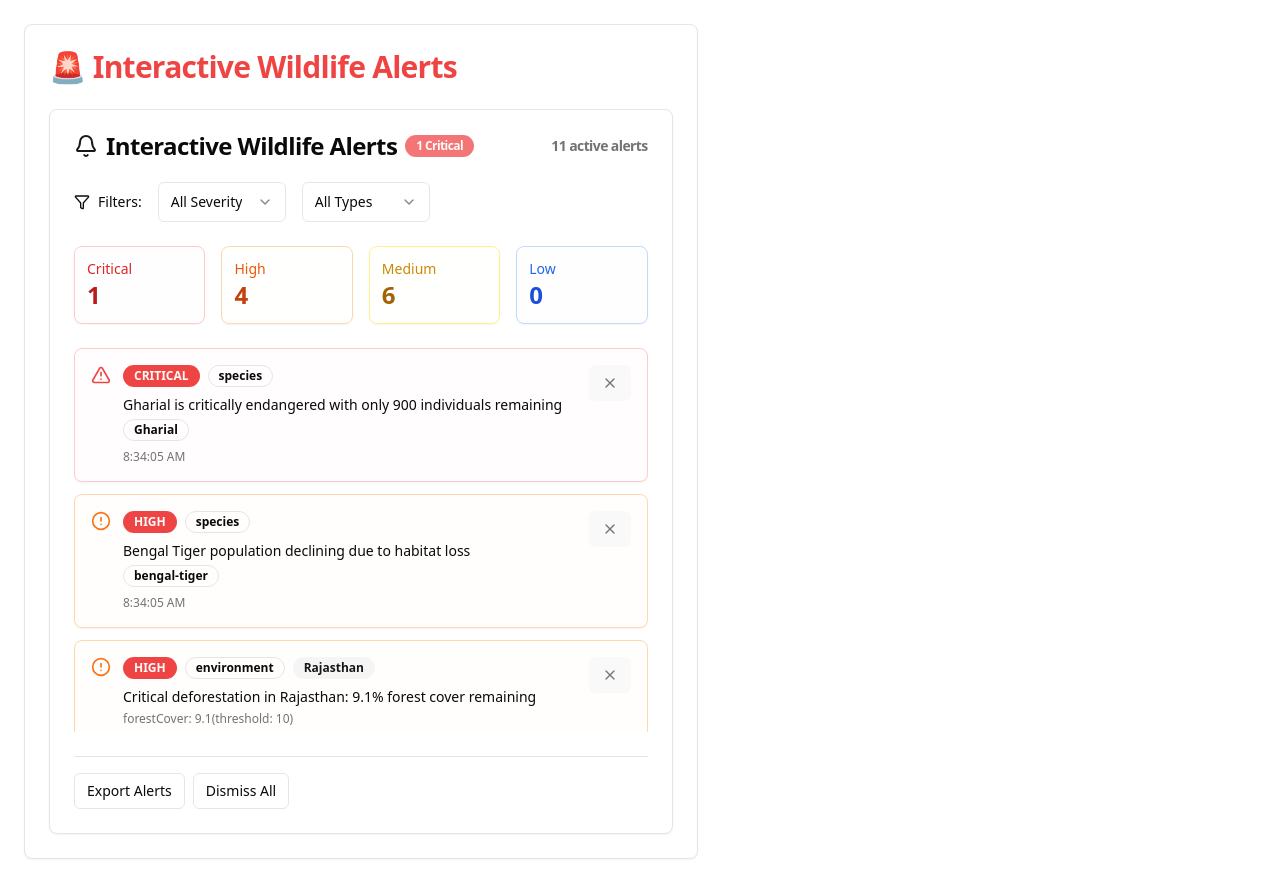
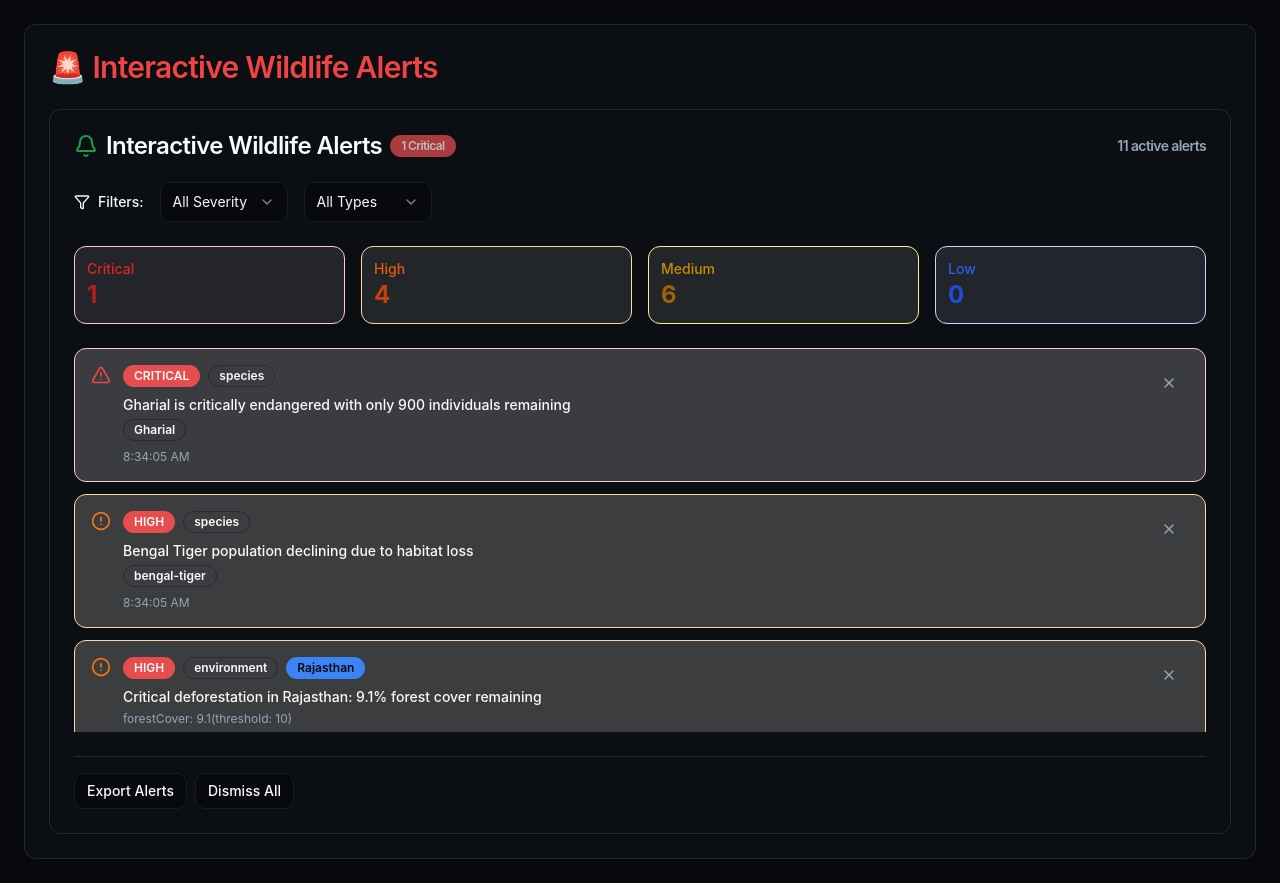
Before and after one commit to pprachhiii/2070, a React (Vite) app: page /alerts in a window 1280 px wide. Built offline with nearby package versions, Linux system fonts and the light colour scheme.

Commit message:
updated ui

```diff
--- a/src/App.tsx
+++ b/src/App.tsx
@@ -5,7 +5,7 @@ import { QueryClient, QueryClientProvider } from "@tanstack/react-query";
 import { BrowserRouter, Routes, Route } from "react-router-dom";
 import Index from "./pages/Index";
 import NotFound from "./pages/NotFound";
-import Alerts from "./pages/Alerts";
+import Alerts from "./components/Alerts";
 
 const queryClient = new QueryClient();
 
--- a/src/pages/Alerts.tsx
+++ b/src/components/Alerts.tsx
@@ -26,7 +26,7 @@ const Alerts: React.FC = () => {
   };
 
   return (
-    <div className="min-h-screen bg-gradient-to-br from-background via-card to-background p-6">
+    <div className="p-6">
       <Card className="glass-card">
         <CardHeader>
           <CardTitle className="text-red-500 text-3xl">
--- a/src/index.css
+++ b/src/index.css
@@ -2,140 +2,242 @@
 @tailwind components;
 @tailwind utilities;
 
-:root {
-  font-family: system-ui, Avenir, Helvetica, Arial, sans-serif;
-  line-height: 1.5;
-  font-weight: 400;
-
-  color-scheme: light dark;
-  color: rgba(255, 255, 255, 0.87);
-  background-color: #242424;
-
-  font-synthesis: none;
-  text-rendering: optimizeLegibility;
-  -webkit-font-smoothing: antialiased;
-  -moz-osx-font-smoothing: grayscale;
-}
-
-a {
-  font-weight: 500;
-  color: #646cff;
-  text-decoration: inherit;
-}
-a:hover {
-  color: #535bf2;
-}
-
-body {
-  margin: 0;
-  display: flex;
-  place-items: center;
-  min-width: 320px;
-  min-height: 100vh;
-}
-
-h1 {
-  font-size: 3.2em;
-  line-height: 1.1;
-}
-
-button {
-  border-radius: 8px;
-  border: 1px solid transparent;
-  padding: 0.6em 1.2em;
-  font-size: 1em;
-  font-weight: 500;
-  font-family: inherit;
-  background-color: #1a1a1a;
-  cursor: pointer;
-  transition: border-color 0.25s;
-}
-button:hover {
-  border-color: #646cff;
-}
-button:focus,
-button:focus-visible {
-  outline: 4px auto -webkit-focus-ring-color;
-}
-
-@media (prefers-color-scheme: light) {
-  :root {
-    color: #213547;
-    background-color: #ffffff;
-  }
-  a:hover {
-    color: #747bff;
-  }
-  button {
-    background-color: #f9f9f9;
-  }
-}
-
-
+/* Futuristic India 2070 Wildlife Dashboard Design System */
 
 @layer base {
   :root {
-    --background: 0 0% 100%;
-    --foreground: 0 0% 3.9%;
-    --card: 0 0% 100%;
-    --card-foreground: 0 0% 3.9%;
-    --popover: 0 0% 100%;
-    --popover-foreground: 0 0% 3.9%;
-    --primary: 0 0% 9%;
-    --primary-foreground: 0 0% 98%;
-    --secondary: 0 0% 96.1%;
-    --secondary-foreground: 0 0% 9%;
-    --muted: 0 0% 96.1%;
-    --muted-foreground: 0 0% 45.1%;
-    --accent: 0 0% 96.1%;
-    --accent-foreground: 0 0% 9%;
-    --destructive: 0 84.2% 60.2%;
-    --destructive-foreground: 0 0% 98%;
-    --border: 0 0% 89.8%;
-    --input: 0 0% 89.8%;
-    --ring: 0 0% 3.9%;
-    --chart-1: 12 76% 61%;
-    --chart-2: 173 58% 39%;
-    --chart-3: 197 37% 24%;
-    --chart-4: 43 74% 66%;
-    --chart-5: 27 87% 67%;
-    --radius: 0.5rem;
+    /* Futuristic Dark Theme */
+    --background: 220 26% 4%;
+    --foreground: 210 40% 98%;
+
+    --card: 220 25% 6%;
+    --card-foreground: 210 40% 98%;
+
+    --popover: 220 25% 6%;
+    --popover-foreground: 210 40% 98%;
+
+    /* Neon Green Primary (Wildlife/Nature) */
+    --primary: 142 76% 36%;
+    --primary-foreground: 220 26% 4%;
+
+    /* Electric Blue Secondary */
+    --secondary: 217 91% 60%;
+    --secondary-foreground: 220 26% 4%;
+
+    /* Dark Muted */
+    --muted: 220 20% 12%;
+    --muted-foreground: 210 20% 65%;
+
+    /* Neon Accent */
+    --accent: 284 89% 74%;
+    --accent-foreground: 220 26% 4%;
+
+    /* Warning/Danger */
+    --destructive: 0 75% 60%;
+    --destructive-foreground: 210 40% 98%;
+
+    /* Borders and Inputs */
+    --border: 220 20% 18%;
+    --input: 220 20% 12%;
+    --ring: 142 76% 36%;
+
+    --radius: 0.75rem;
+
+    /* Futuristic Gradients */
+    --gradient-primary: linear-gradient(135deg, hsl(142 76% 36%), hsl(120 73% 50%));
+    --gradient-secondary: linear-gradient(135deg, hsl(217 91% 60%), hsl(237 100% 68%));
+    --gradient-accent: linear-gradient(135deg, hsl(284 89% 74%), hsl(318 85% 68%));
+    --gradient-danger: linear-gradient(135deg, hsl(0 75% 60%), hsl(15 80% 55%));
+
+    /* Wildlife Status Colors */
+    --status-safe: 142 76% 36%;
+    --status-vulnerable: 45 93% 47%;
+    --status-endangered: 25 95% 53%;
+    --status-critical: 0 75% 60%;
+
+    /* Environment Health Colors */
+    --eco-excellent: 142 76% 36%;
+    --eco-good: 81 68% 55%;
+    --eco-fair: 45 93% 47%;
+    --eco-poor: 25 95% 53%;
+    --eco-critical: 0 75% 60%;
+
+    /* Glow Effects */
+    --glow-primary: 0 0 20px hsl(142 76% 36% / 0.5);
+    --glow-secondary: 0 0 20px hsl(217 91% 60% / 0.5);
+    --glow-accent: 0 0 20px hsl(284 89% 74% / 0.5);
+
+    /* Animations */
+    --transition-fast: all 0.2s cubic-bezier(0.4, 0, 0.2, 1);
+    --transition-smooth: all 0.3s cubic-bezier(0.4, 0, 0.2, 1);
+
+    --sidebar-background: 0 0% 98%;
+
+    --sidebar-foreground: 240 5.3% 26.1%;
+
+    --sidebar-primary: 240 5.9% 10%;
+
+    --sidebar-primary-foreground: 0 0% 98%;
+
+    --sidebar-accent: 240 4.8% 95.9%;
+
+    --sidebar-accent-foreground: 240 5.9% 10%;
+
+    --sidebar-border: 220 13% 91%;
+
+    --sidebar-ring: 217.2 91.2% 59.8%;
   }
+
   .dark {
-    --background: 0 0% 3.9%;
-    --foreground: 0 0% 98%;
-    --card: 0 0% 3.9%;
-    --card-foreground: 0 0% 98%;
-    --popover: 0 0% 3.9%;
-    --popover-foreground: 0 0% 98%;
-    --primary: 0 0% 98%;
-    --primary-foreground: 0 0% 9%;
-    --secondary: 0 0% 14.9%;
-    --secondary-foreground: 0 0% 98%;
-    --muted: 0 0% 14.9%;
-    --muted-foreground: 0 0% 63.9%;
-    --accent: 0 0% 14.9%;
-    --accent-foreground: 0 0% 98%;
+    --background: 222.2 84% 4.9%;
+    --foreground: 210 40% 98%;
+
+    --card: 222.2 84% 4.9%;
+    --card-foreground: 210 40% 98%;
+
+    --popover: 222.2 84% 4.9%;
+    --popover-foreground: 210 40% 98%;
+
+    --primary: 210 40% 98%;
+    --primary-foreground: 222.2 47.4% 11.2%;
+
+    --secondary: 217.2 32.6% 17.5%;
+    --secondary-foreground: 210 40% 98%;
+
+    --muted: 217.2 32.6% 17.5%;
+    --muted-foreground: 215 20.2% 65.1%;
+
+    --accent: 217.2 32.6% 17.5%;
+    --accent-foreground: 210 40% 98%;
+
     --destructive: 0 62.8% 30.6%;
-    --destructive-foreground: 0 0% 98%;
-    --border: 0 0% 14.9%;
-    --input: 0 0% 14.9%;
-    --ring: 0 0% 83.1%;
-    --chart-1: 220 70% 50%;
-    --chart-2: 160 60% 45%;
-    --chart-3: 30 80% 55%;
-    --chart-4: 280 65% 60%;
-    --chart-5: 340 75% 55%;
+    --destructive-foreground: 210 40% 98%;
+
+    --border: 217.2 32.6% 17.5%;
+    --input: 217.2 32.6% 17.5%;
+    --ring: 212.7 26.8% 83.9%;
+    --sidebar-background: 240 5.9% 10%;
+    --sidebar-foreground: 240 4.8% 95.9%;
+    --sidebar-primary: 224.3 76.3% 48%;
+    --sidebar-primary-foreground: 0 0% 100%;
+    --sidebar-accent: 240 3.7% 15.9%;
+    --sidebar-accent-foreground: 240 4.8% 95.9%;
+    --sidebar-border: 240 3.7% 15.9%;
+    --sidebar-ring: 217.2 91.2% 59.8%;
   }
 }
-
-
 
 @layer base {
   * {
     @apply border-border;
   }
+
   body {
-    @apply bg-background text-foreground;
+    @apply bg-background text-foreground font-sans;
+    font-family: 'Inter', system-ui, -apple-system, sans-serif;
   }
 }
+
+@layer components {
+  /* Futuristic button variants */
+  .btn-hero {
+    @apply bg-gradient-to-r from-primary to-emerald-400 text-primary-foreground hover:shadow-lg hover:scale-105 transition-all duration-300 font-semibold;
+    box-shadow: var(--glow-primary);
+  }
+
+  .btn-secondary {
+    @apply bg-gradient-to-r from-secondary to-blue-500 text-secondary-foreground hover:shadow-lg hover:scale-105 transition-all duration-300 font-semibold;
+    box-shadow: var(--glow-secondary);
+  }
+
+  .btn-accent {
+    @apply bg-gradient-to-r from-accent to-purple-500 text-accent-foreground hover:shadow-lg hover:scale-105 transition-all duration-300 font-semibold;
+    box-shadow: var(--glow-accent);
+  }
+
+  /* Glassmorphism cards */
+  .glass-card {
+    @apply bg-card/80 backdrop-blur-sm border border-border/20 rounded-lg shadow-lg;
+    background: rgba(var(--card), 0.1);
+    backdrop-filter: blur(10px);
+    border: 1px solid rgba(255, 255, 255, 0.1);
+  }
+
+  /* Neon border effect */
+  .neon-border {
+    @apply border-2 border-primary/50 rounded-lg;
+    box-shadow: 0 0 10px hsl(var(--primary) / 0.3), inset 0 0 10px hsl(var(--primary) / 0.1);
+  }
+
+  /* Animated gradient background */
+  .gradient-bg {
+    background: linear-gradient(-45deg, hsl(var(--background)), hsl(var(--card)), hsl(var(--muted)), hsl(var(--background)));
+    background-size: 400% 400%;
+    animation: gradientShift 15s ease infinite;
+  }
+
+  /* Status indicators */
+  .status-safe {
+    @apply bg-green-500/20 text-green-400 border-green-500/30;
+  }
+
+  .status-vulnerable {
+    @apply bg-yellow-500/20 text-yellow-400 border-yellow-500/30;
+  }
+
+  .status-endangered {
+    @apply bg-orange-500/20 text-orange-400 border-orange-500/30;
+  }
+
+  .status-critical {
+    @apply bg-red-500/20 text-red-400 border-red-500/30;
+  }
+
+  /* Eco health indicators */
+  .eco-excellent {
+    @apply text-green-400;
+  }
+
+  .eco-good {
+    @apply text-lime-400;
+  }
+
+  .eco-fair {
+    @apply text-yellow-400;
+  }
+
+  .eco-poor {
+    @apply text-orange-400;
+  }
+
+  .eco-critical {
+    @apply text-red-400;
+  }
+}
+
+@layer utilities {
+  /* Custom animations */
+  @keyframes gradientShift {
+    0% { background-position: 0% 50%; }
+    50% { background-position: 100% 50%; }
+    100% { background-position: 0% 50%; }
+  }
+
+  @keyframes pulse-glow {
+    0%, 100% { box-shadow: 0 0 5px hsl(var(--primary) / 0.5); }
+    50% { box-shadow: 0 0 20px hsl(var(--primary) / 0.8), 0 0 30px hsl(var(--primary) / 0.4); }
+  }
+
+  @keyframes float {
+    0%, 100% { transform: translateY(0px); }
+    50% { transform: translateY(-10px); }
+  }
+
+  .animate-pulse-glow {
+    animation: pulse-glow 2s ease-in-out infinite;
+  }
+
+  .animate-float {
+    animation: float 3s ease-in-out infinite;
+  }
+}
--- a/src/pages/Index.tsx
+++ b/src/pages/Index.tsx
@@ -1,18 +1,17 @@
 import React, { useState } from "react";
-import { useNavigate } from "react-router-dom";
 import WildlifeHero from "../components/WildlifeHero";
 import Dashboard from "../components/Dashboard";
 import SpeciesList from "../components/SpeciesList";
 import SpeciesProfile from "../components/SpeciesProfile";
+import Alerts from "../components/Alerts"; // ✅ import Alerts
 import { Home, BarChart3, Users, Bell } from "lucide-react";
 import speciesData from "../data/speciesData.json";
 
-type ViewMode = "hero" | "dashboard" | "species" | "profile";
+type ViewMode = "hero" | "dashboard" | "species" | "profile" | "alerts";
 
 const Index = () => {
   const [currentView, setCurrentView] = useState<ViewMode>("hero");
   const [selectedSpecies, setSelectedSpecies] = useState<string | null>(null);
-  const navigate = useNavigate();
 
   const handleSpeciesSelect = (speciesId: string) => {
     setSelectedSpecies(speciesId);
@@ -38,13 +37,18 @@ const Index = () => {
   };
 
   const getAlertButtonClasses = () => {
-      return `${baseButtonClasses} bg-red-600 text-white hover:bg-red-700 hover:text-black`;
+    return `p-2 rounded-full transition-colors duration-300 ${
+      currentView === "alerts"
+        ? "bg-red-500 text-black"
+        : "bg-red-600 text-white hover:bg-red-700 hover:text-black"
+    }`;
   };
 
   return (
     <nav className="fixed top-0 left-0 right-0 z-50 bg-background/80 backdrop-blur-sm border-b border-border/20">
       <div className="container mx-auto px-6 py-4">
         <div className="flex items-center justify-between">
+          {/* Left side buttons */}
           <div className="flex items-center gap-4">
             <button
               className={getButtonClasses("hero")}
@@ -69,20 +73,21 @@ const Index = () => {
               <Users size={16} />
               Species
             </button>
+          </div>
 
+          {/* Right side bell icon */}
           <button
             className={getAlertButtonClasses()}
-                onClick={() => navigate("/alerts")}
+            onClick={() => setCurrentView("alerts")}
           >
-                <Bell size={16} />
-                Alerts
+            <Bell size={20} />
           </button>
-            </div>
         </div>
       </div>
     </nav>
   );
 };
+
 
   const renderContent = () => {
     const contentClass = currentView === "hero" ? "" : "pt-20";
@@ -128,6 +133,13 @@ const Index = () => {
           </div>
         );
 
+      case "alerts":
+        return (
+          <div className={`${contentClass} p-6`}>
+            <Alerts />
+          </div>
+        );
+
       default:
         return (
           <WildlifeHero
--- a/tailwind.config.js
+++ b/tailwind.config.js
@@ -85,9 +85,5 @@ export default {
       },
     },
   },
-  plugins: [
-    require("@tailwindcss/forms"),
-    require("@tailwindcss/typography"),
-    require("tailwindcss-animate"),
-  ],
+  plugins: [],
 };
```
Also changed, not shown: src/components/Dashboard.tsx (+0 -57 lines). Lines whose indentation alone changed are shown as unchanged.
